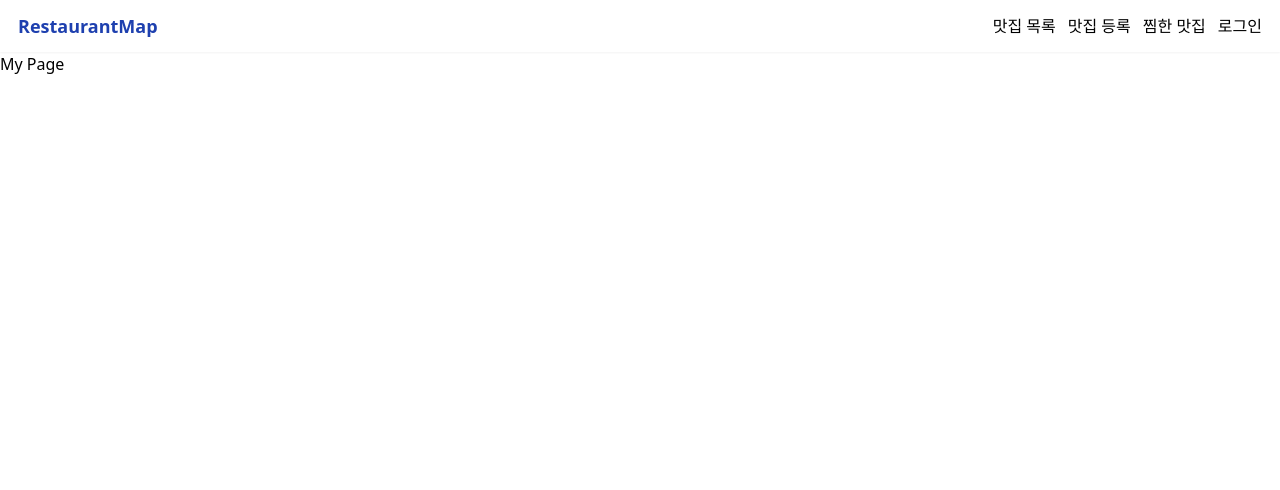
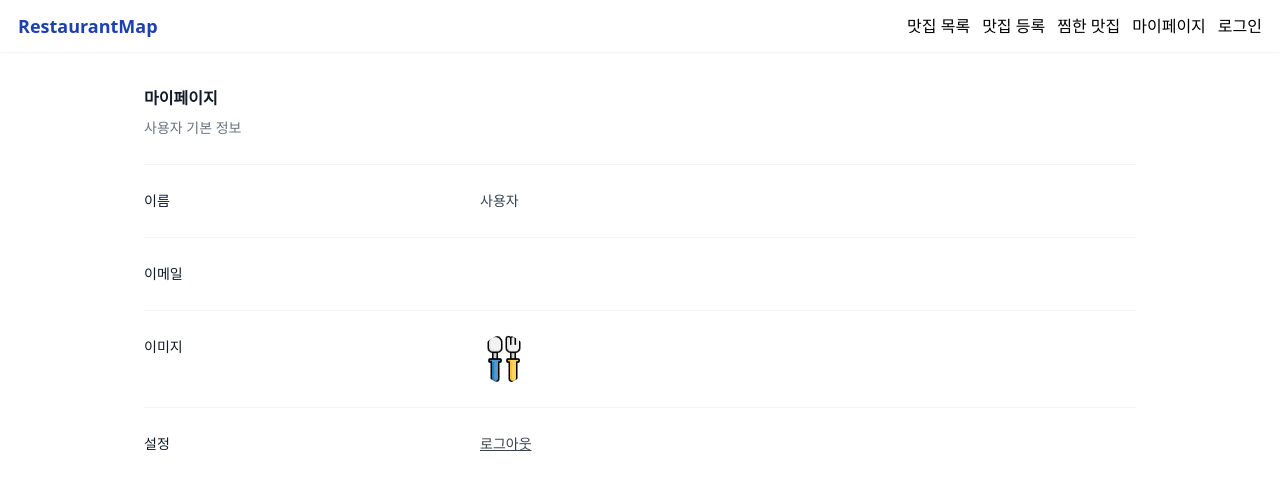
Before and after one commit to aw0605/restaurant-map, a Next.js app: page /users/mypage in a window 1280 px wide. Shown: the top 490 px of the page. Built offline with nearby package versions, Linux system fonts and the light colour scheme; no server answers.

Commit message:
마이페이지 구현

```diff
--- a/src/components/Navbar.tsx
+++ b/src/components/Navbar.tsx
@@ -21,6 +21,9 @@ export default function Navbar() {
           </Link>
           <Link href="/users/likes" className="navbar__list--item">
             찜한 맛집
+          </Link>
+          <Link href="/users/mypage" className="navbar__list--item">
+            마이페이지
           </Link>
           {status === "authenticated" ? (
             <button type="button" onClick={() => signOut()}>
@@ -53,12 +56,22 @@ export default function Navbar() {
             <Link href="/users/likes" className="navbar__list--item--mobile">
               찜한 맛집
             </Link>
+            <Link href="/users/mypage" className="navbar__list--item--mobile">
+              마이페이지
+            </Link>
             {status === "authenticated" ? (
-              <button type="button" onClick={() => signOut()}>
+              <button
+                type="button"
+                onClick={() => signOut()}
+                className="navbar__list--item--mobile"
+              >
                 로그아웃
               </button>
             ) : (
-              <Link href="/api/auth/signin" className="navbar__list--item">
+              <Link
+                href="/api/auth/signin"
+                className="navbar__list--item--mobile"
+              >
                 로그인
               </Link>
             )}
--- a/src/pages/index.tsx
+++ b/src/pages/index.tsx
@@ -17,11 +17,10 @@ export default function Home({ stores }: { stores: StoreType[] }) {
   );
 }
 
-export async function getStaticProps() {
+export async function getServerSideProps() {
   const stores = await axios(`${process.env.NEXT_PUBLIC_API_URL}/api/stores`);
 
   return {
     props: { stores: stores.data },
-    revalidate: 60 * 60,
   };
 }
--- a/src/pages/users/mypage.tsx
+++ b/src/pages/users/mypage.tsx
@@ -1,7 +1,66 @@
+/* eslint-disable @next/next/no-img-element */
+import { signOut, useSession } from "next-auth/react";
+
 export default function MyPage() {
+  const { data: session } = useSession();
   return (
-    <div>
-      <h1>My Page</h1>
+    <div className="md:max-w-5xl mx-auto px-4 py-8">
+      <div className="px-4 sm:px-0">
+        <h3 className="text-base font-semibold leading-7 text-gray-900">
+          마이페이지
+        </h3>
+        <p className="mt-1 max-w-2xl text-sm leading-6 text-gray-500">
+          사용자 기본 정보
+        </p>
+      </div>
+      <div className="mt-6 border-t border-gray-100">
+        <dl className="divide-y divide-gray-100">
+          <div className="px-4 py-6 sm:grid sm:grid-cols-3 sm:gap-4 sm:px-0">
+            <dt className="text-sm font-medium leading-6 text-gray-900">
+              이름
+            </dt>
+            <dd className="mt-1 text-sm leading-6 text-gray-700 sm:col-span-2 sm:mt-0">
+              {session?.user.name ?? "사용자"}
+            </dd>
+          </div>
+          <div className="px-4 py-6 sm:grid sm:grid-cols-3 sm:gap-4 sm:px-0">
+            <dt className="text-sm font-medium leading-6 text-gray-900">
+              이메일
+            </dt>
+            <dd className="mt-1 text-sm leading-6 text-gray-700 sm:col-span-2 sm:mt-0">
+              {session?.user.email}
+            </dd>
+          </div>
+          <div className="px-4 py-6 sm:grid sm:grid-cols-3 sm:gap-4 sm:px-0">
+            <dt className="text-sm font-medium leading-6 text-gray-900">
+              이미지
+            </dt>
+            <dd className="mt-1 text-sm leading-6 text-gray-700 sm:col-span-2 sm:mt-0">
+              <img
+                alt="프로필 이미지"
+                width={48}
+                height={48}
+                className="rounded-full"
+                src={session?.user.image || "/images/markers/default.png"}
+              />
+            </dd>
+          </div>
+          <div className="px-4 py-6 sm:grid sm:grid-cols-3 sm:gap-4 sm:px-0">
+            <dt className="text-sm font-medium leading-6 text-gray-900">
+              설정
+            </dt>
+            <dd className="mt-1 text-sm leading-6 text-gray-700 sm:col-span-2 sm:mt-0">
+              <button
+                type="button"
+                className="underline hover:text-gray-500"
+                onClick={() => signOut()}
+              >
+                로그아웃
+              </button>
+            </dd>
+          </div>
+        </dl>
+      </div>
     </div>
   );
 }
--- a/src/styles/globals.css
+++ b/src/styles/globals.css
@@ -32,7 +32,7 @@
   }
 
   .navbar--mobile {
-    @apply fixed w-full top-[52px] text-white h-screen bg-blue-800;
+    @apply fixed w-full top-[52px] text-white h-screen bg-blue-800 z-[100];
   }
 
   .navbar__list {
```
